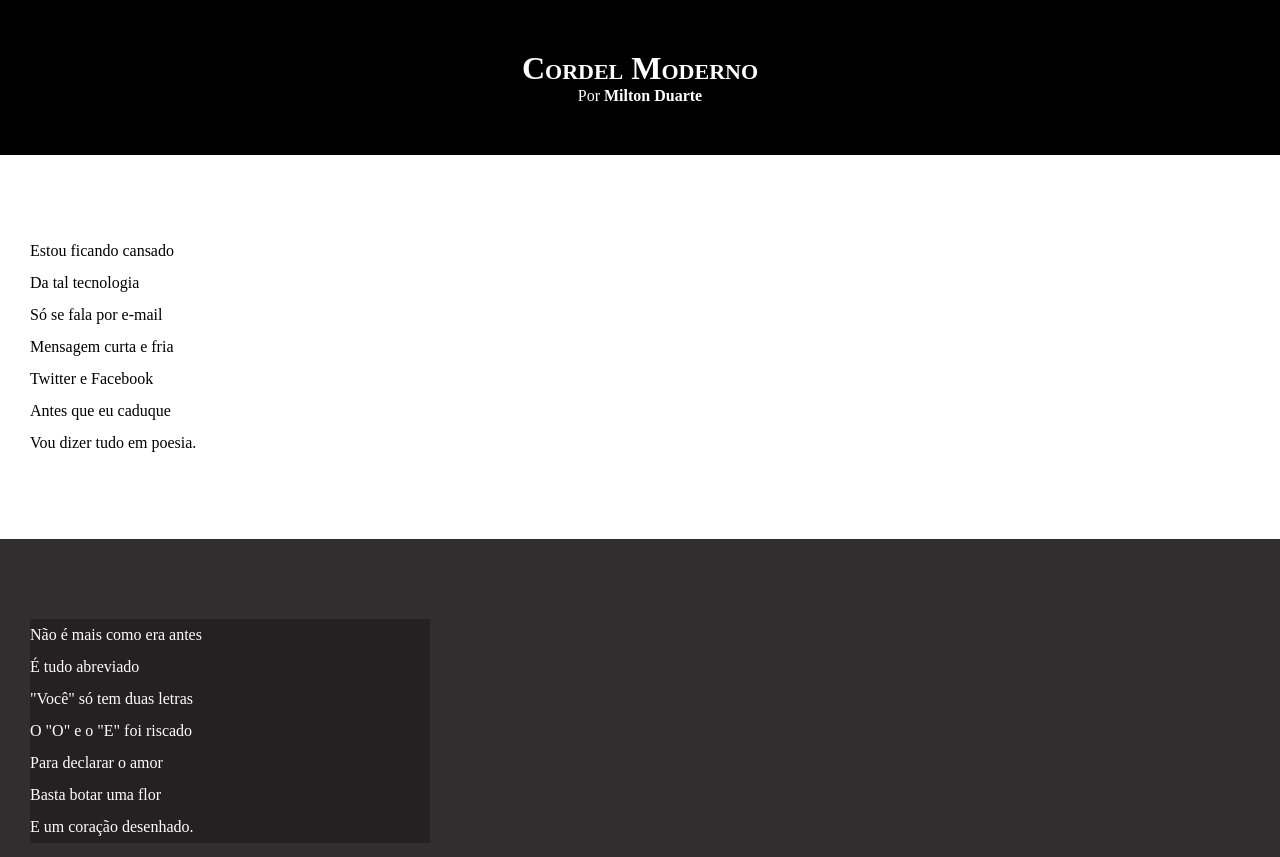
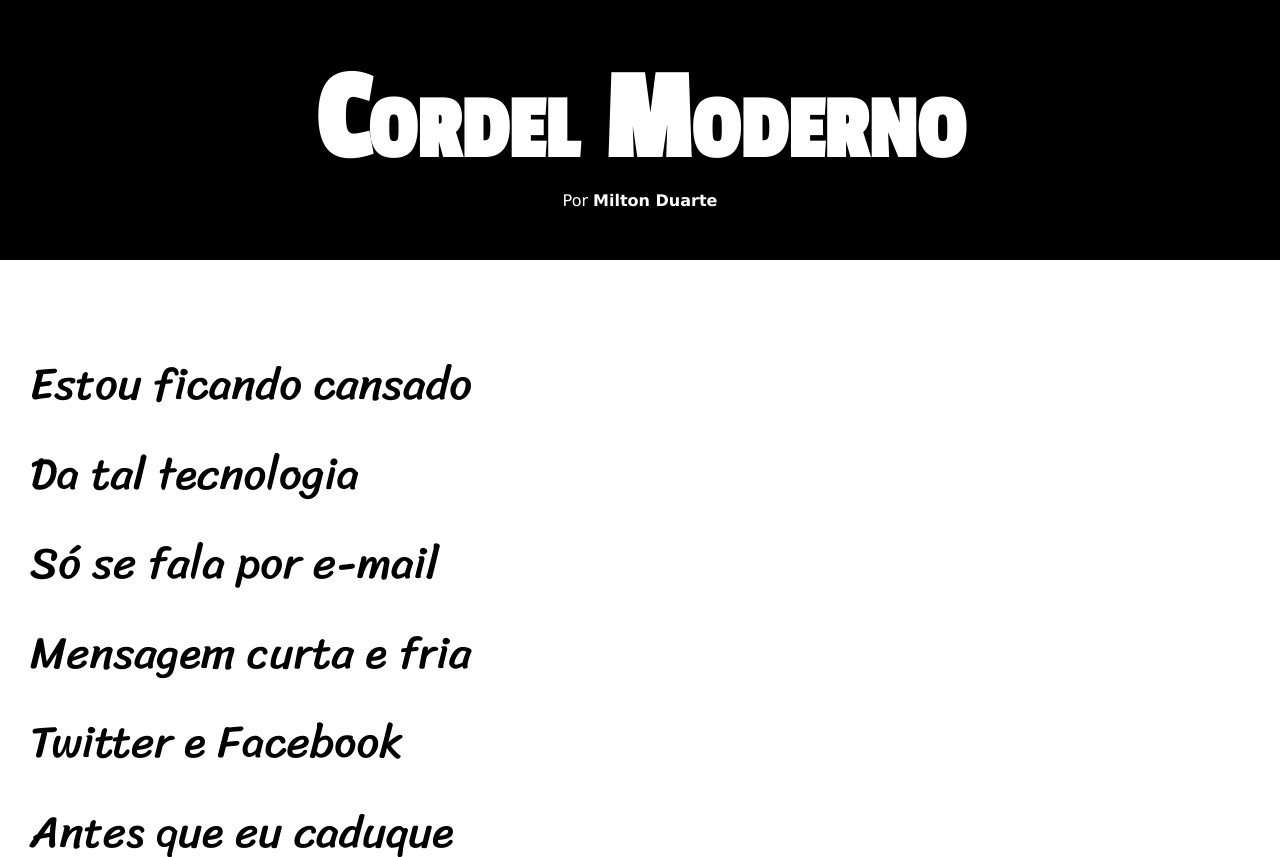
Before and after one commit to robsonsilper/html-css, a plain HTML site: page desafios/d012/index.html in a window 1280 px wide. Shown: the top 857 px of the page. Drawn offline with Linux system fonts and the light colour scheme.

Commit message:
atualização de estilos desafio 12

```diff
--- a/desafios/d012/estilo/style.css
+++ b/desafios/d012/estilo/style.css
@@ -1,13 +1,24 @@
 @charset "UTF-8";
+
+@import url('https://fonts.googleapis.com/css2?family=Passion+One&family=Sriracha&display=swap');
+@import url('https://fonts.googleapis.com/css2?family=Sriracha&display=swap');
+
+:root {
+    --fonte1: verdana, geneva, tahoma, sans-serif;
+    --fonte2: 'Passion One', cursive;
+    --fonte3: 'Sriracha', cursive;
+}
 
 * {
     margin: 0px;
     padding: 0px;
+    font-size: 1em;
     }
 
     html, body {
         min-height: 100vh;
         background-color: darkgray;
+        font-family: var(--fonte1);
     }
 
     header  {
@@ -19,6 +30,8 @@
     header > h1 {
         padding-top: 50px;
         font-variant: small-caps;
+        font-family: var(--fonte2);
+        font-size: 10vw;
     }
 
     header > p {
@@ -40,6 +53,8 @@
         padding-bottom: 10vh;
         line-height: 2em;
         padding-left: 30px;
+        font-family: var(--fonte3);
+        font-size: 3.5vw;
     }
 
     section.normal {
@@ -53,7 +68,8 @@
     }
 
     section.imagem > p {
-        width: 400px;
+        display: inline inline-block;
+        padding: 5px;
         background-color: rgba(0, 0, 0, 0.274);
     }
 
```
